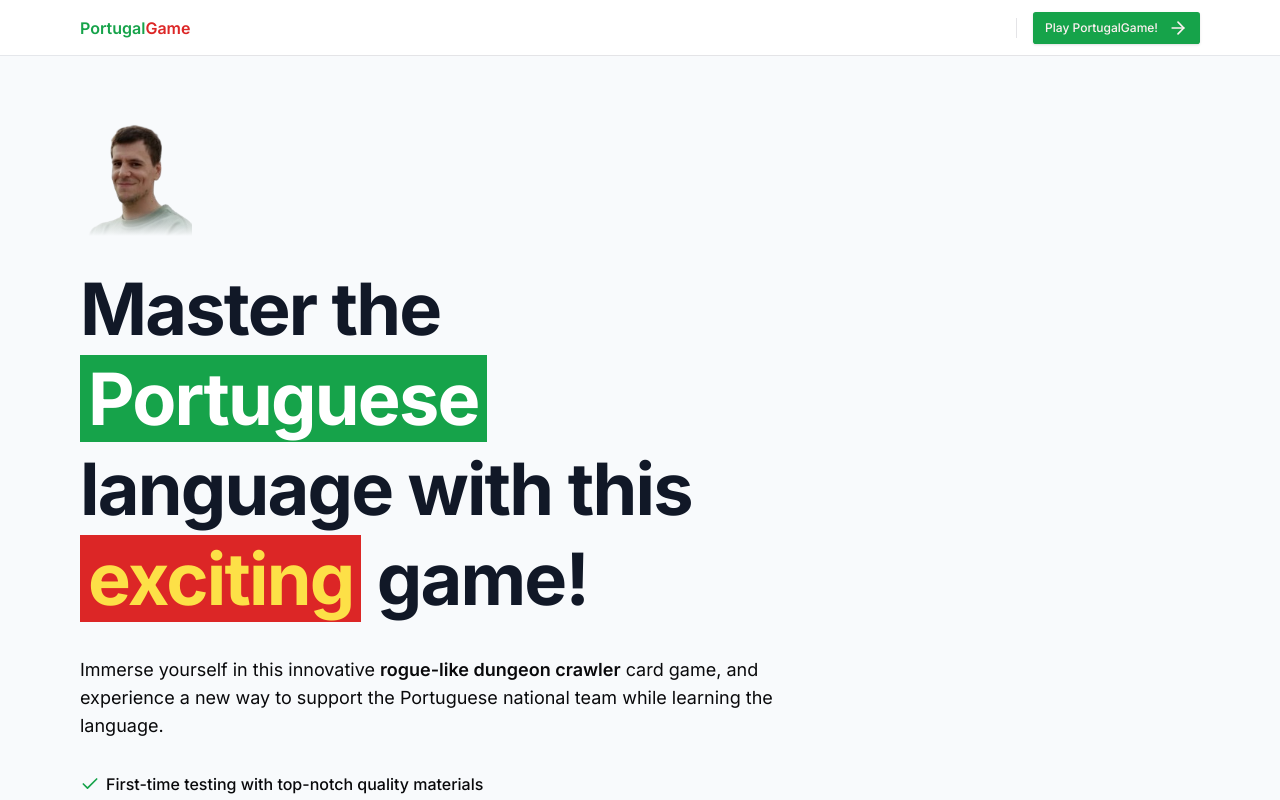
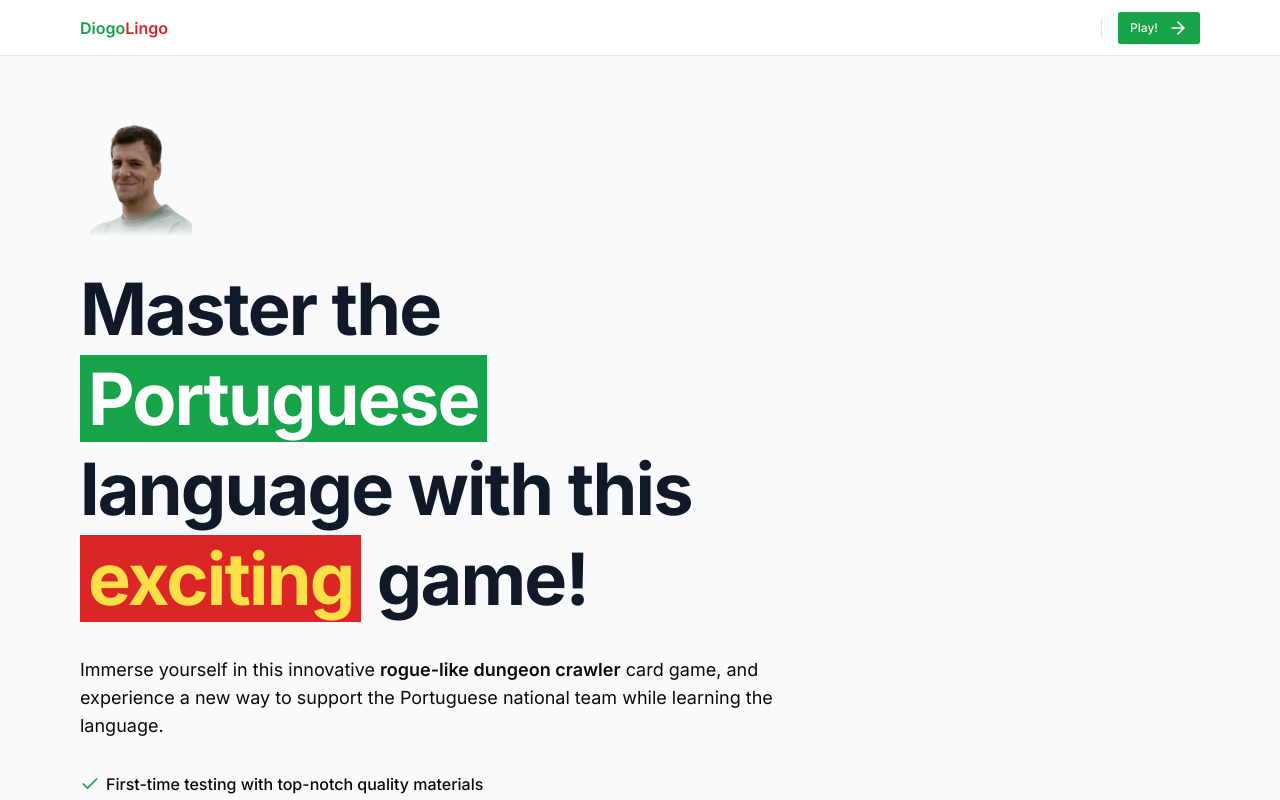
Before and after one commit to DiogoBarrosMartins/portuguesegame, a Next.js app: page / in a window 1280 px wide. Shown: the top 800 px of the page. Built offline with nearby package versions, Linux system fonts and the light colour scheme; no server answers.

Commit message:
changed the name

```diff
--- a/src/app/layout.tsx
+++ b/src/app/layout.tsx
@@ -6,7 +6,7 @@ import Navbar from "@/components/Navbar";
 const inter = Inter({ subsets: ["latin"] });
 
 export const metadata: Metadata = {
-  title: "Portugal Flashcard App",
+  title: "DiogoLingo! hehe",
   description: "Powered by Esparguetes",
 };
 
--- a/src/components/Navbar.tsx
+++ b/src/components/Navbar.tsx
@@ -17,7 +17,7 @@ const Navbar = async () => {
             <MaxWidthWrapper>
                 <div className="flex h-14 items-center justify-between border-b border-zinc-200">
                     <Link href='/' className="flex z-40 font-semibold">
-                        <span className="text-green-600"> Portugal</span><span className="text-red-600">Game</span>
+                        <span className="text-green-600"> Diogo</span><span className="text-red-600">Lingo</span>
                     </Link>
 
                     <div className="h-full flex items-center space-x-4">
@@ -59,7 +59,7 @@ const Navbar = async () => {
                                         size: 'sm',
                                         className:' sm:flex items-center gap-1',
                                     })}>
-                                    Play PortugalGame!
+                                    Play!
                                     <ArrowRightIcon className="ml-1.5 h-5 w-5"/>
                                     </Link>
                         </>
```
